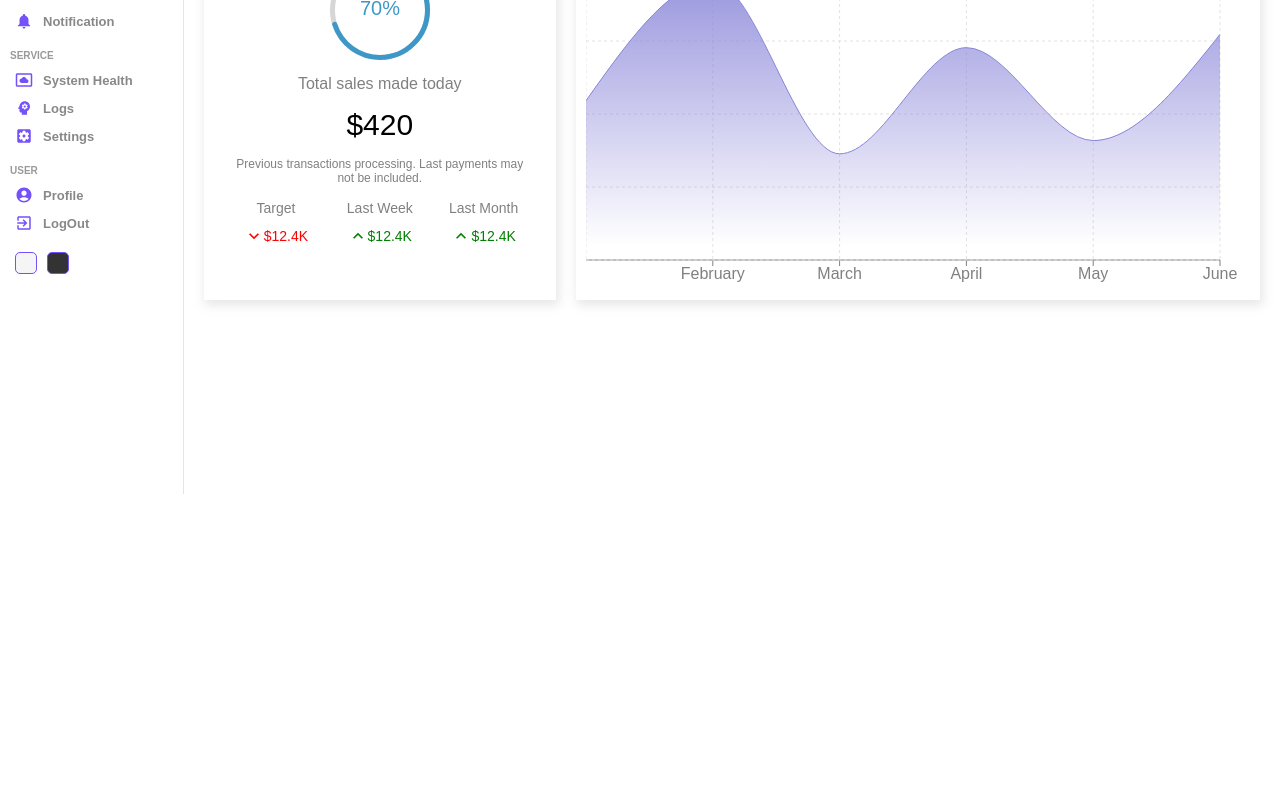
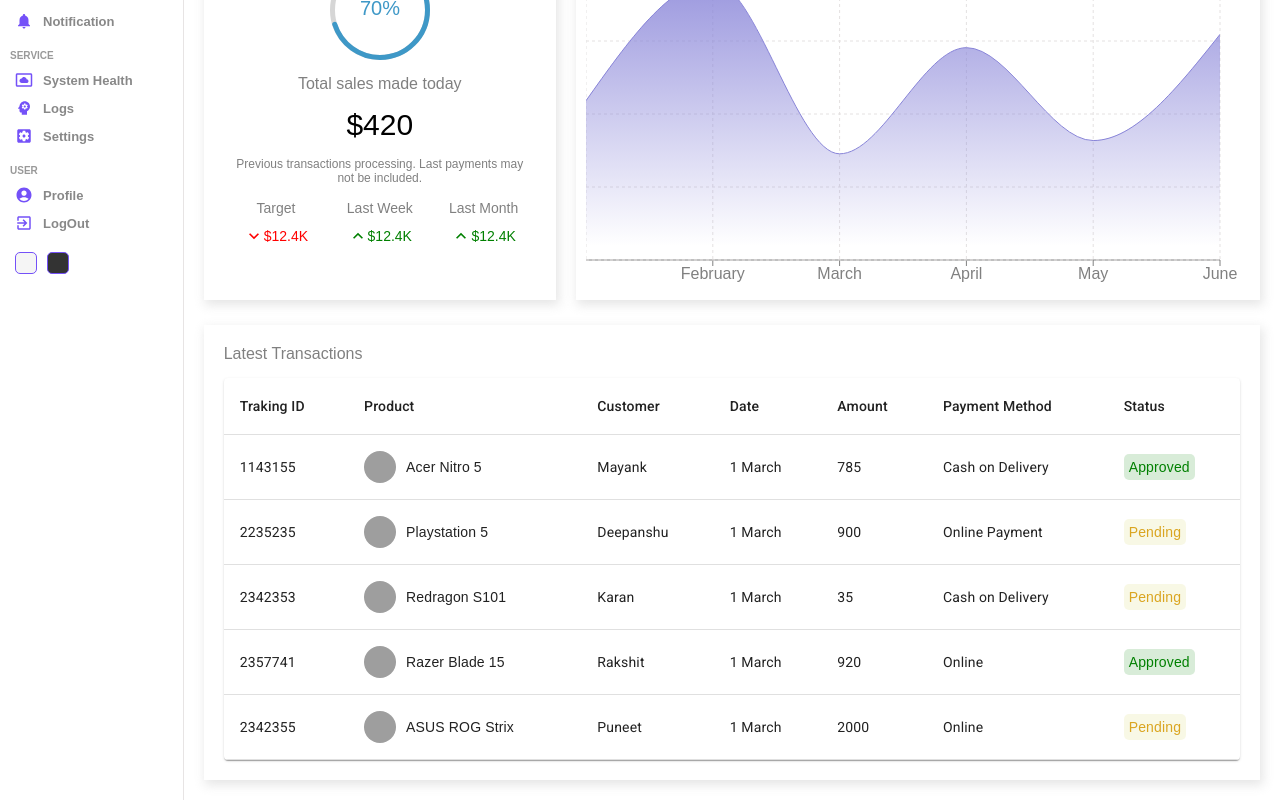
Before and after one commit to its-kaushik/admin-panel, a React (Create React App) app: page / in a window 1280 px wide. Shown: the part 306-1106 px from the top of the page. Before the commit the page ends 800 px from the top, so only its background shows below. Built offline with nearby package versions, Linux system fonts and the light colour scheme; grey boxes are pictures that could not be loaded.

Commit message:
Adding table component to home page

```diff
--- a/src/pages/home/Home.jsx
+++ b/src/pages/home/Home.jsx
@@ -4,6 +4,7 @@
 import Widget from '../../components/widget/Widget' ;
 import Featured from '../../components/featured/Featured' ;
 import './home.scss' ;
+import Table from '../../components/table/Table';
 
 const Home = () => {
     return (
@@ -21,6 +22,10 @@
                     <Featured />
                     <Chart />
                 </div>
+                <div className='listContainer' >
+                    <div className='listTitle' >Latest Transactions</div>
+                    <Table />
+                </div>
             </div>
         </div>
     )
--- a/src/pages/home/home.scss
+++ b/src/pages/home/home.scss
@@ -14,5 +14,18 @@
             padding: 5px 20px;
         }
 
+        .listContainer{
+            -webkit-box-shadow: 2px 4px 10px 1px rgba(0, 0, 0, 0.47) ;
+            box-shadow: 2px 4px 10px 1px rgba(201, 201, 201, 0.47);
+            padding: 20px;
+            margin: 20px;
+
+            .listTitle{
+                font-weight: 500;
+                color: gray;
+                margin-bottom: 15px;
+            }
+        }
+
     }
 }
```
